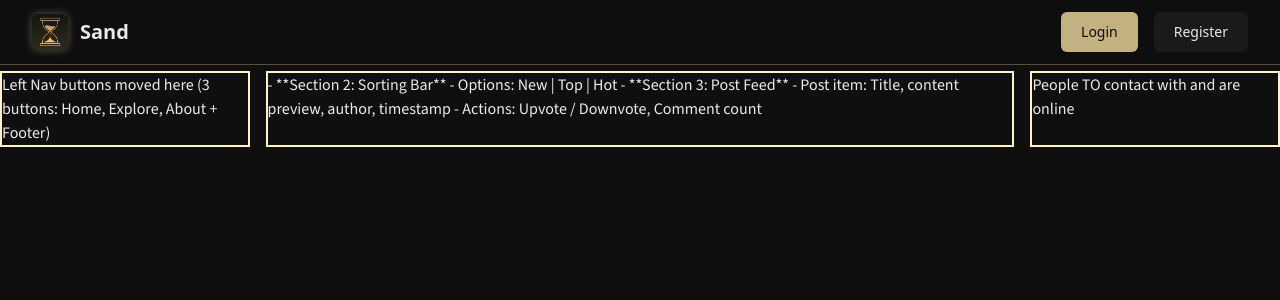
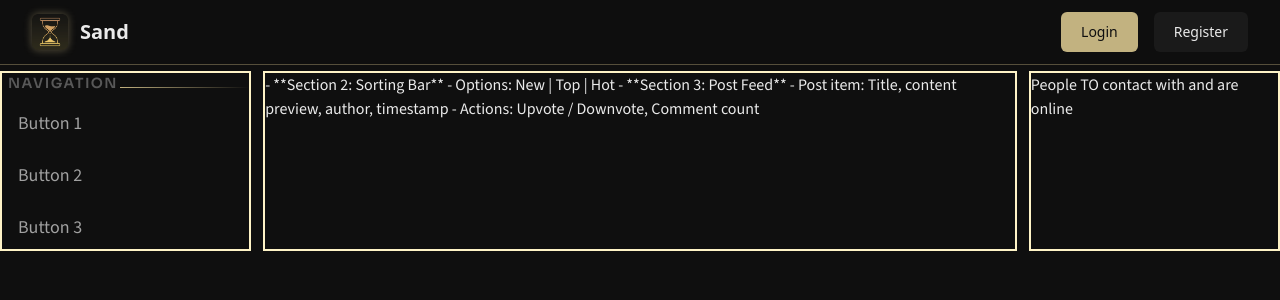
Before and after one commit to wal-z1/Sand, a React (Vite) app: page / in a window 1280 px wide. Shown: the top 300 px of the page. Built offline with nearby package versions, Linux system fonts and the light colour scheme.

Commit message:
side bar

```diff
--- a/src/Comp/Header/Navbar.jsx
+++ b/src/Comp/Header/Navbar.jsx
@@ -1,15 +1,12 @@
 export default function NavBar() {
+	const buttonstyle =
+		"w-full rounded-md px-4 py-2 text-left font-source-sans font-medium text-lg text-[#A1A1A1] transition-all duration-200 ease-in-out hover:bg-white/10 hover:text-[#E5C07B] cursor-pointer";
+
 	return (
-		<nav className="grid grid-rows-4 gap-2  ">
-			<button className="text-[#EAEAEA] hover:text-[#E5C07B] transition cursor-pointer">
-				Button 1
-			</button>
-			<button className="text-[#EAEAEA] hover:text-[#E5C07B] transition cursor-pointer">
-				Button 2
-			</button>
-			<button className="text-[#EAEAEA] hover:text-[#E5C07B] transition cursor-pointer">
-				Button 3
-			</button>
+		<nav className="grid grid-rows-3 gap-2">
+			<button className={buttonstyle}>Button 1</button>
+			<button className={buttonstyle}>Button 2</button>
+			<button className={buttonstyle}>Button 3</button>
 		</nav>
 	);
 }
--- a/src/Comp/Pages/Home.jsx
+++ b/src/Comp/Pages/Home.jsx
@@ -1,13 +1,15 @@
+import RightSide from "../Sections/RightSide";
+import MainSection from "../Sections/MainSection";
+import LeftSide from "../Sections/LeftSide";
 function Home() {
 	return (
 		<>
 			{/*we are deviding the website into 3 secitions left and righ and middle
 					a grid is better
 			*/}
-			<div className="font-source-sans grid grid-cols-[1fr_3fr_1fr] gap-4 text-[#EAEAEA] mt-1.5">
-				<div className="border-2 border-amber-100">
-					Left Nav buttons moved here (3 buttons: Home, Explore, About + Footer){" "}
-				</div>
+			<div className="font-source-sans grid grid-cols-[1fr_3fr_1fr] gap-3 text-[#EAEAEA] mt-1.5">
+				<LeftSide />
+
 				<div className="border-2 border-amber-100">
 					- **Section 2: Sorting Bar** - Options: New | Top | Hot - **Section 3:
 					Post Feed** - Post item: Title, content preview, author, timestamp -
--- a/src/Comp/Sections/LeftSide.jsx
+++ b/src/Comp/Sections/LeftSide.jsx
@@ -1,9 +1,18 @@
-
-
+import NavBar from "../Header/Navbar";
 function LeftSide() {
-  return (
-    <div>LeftSide</div>
-  )
+	return (
+		<div // used only for sizign will changed to empty element later
+			// Left Nav buttons moved here (3 buttons: Home, Explore, About + Footer)
+			className="border-2 border-amber-100">
+			<span className="flex items-center">
+				<h3 className=" pl-1.5 pr-0.5 pb-2 font-sora text-sm font-semibold uppercase tracking-widest text-[#A1A1A1]/50">
+					Navigation
+				</h3>
+				<span className="h-px flex-1 bg-gradient-to-l from-transparent to-[#C2B280]  "></span>
+			</span>
+			<NavBar />
+		</div>
+	);
 }
 
-export default LeftSide
+export default LeftSide;
--- a/src/Comp/Sections/RightSide.jsx
+++ b/src/Comp/Sections/RightSide.jsx
@@ -1,4 +1,3 @@
-
 function RightSide() {
 	return <div>RightSide</div>;
 }
```
